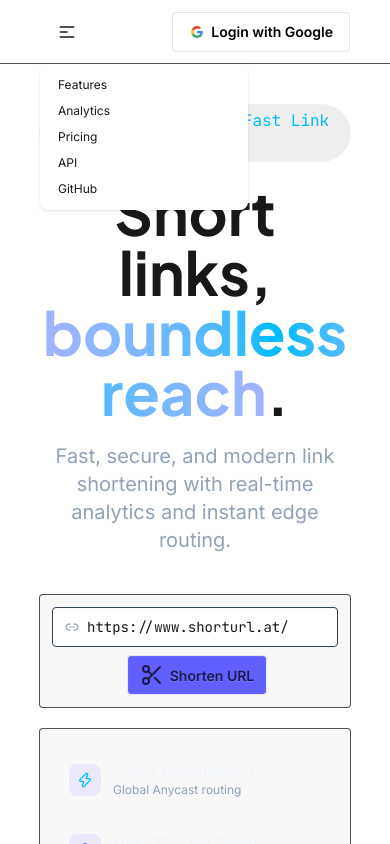
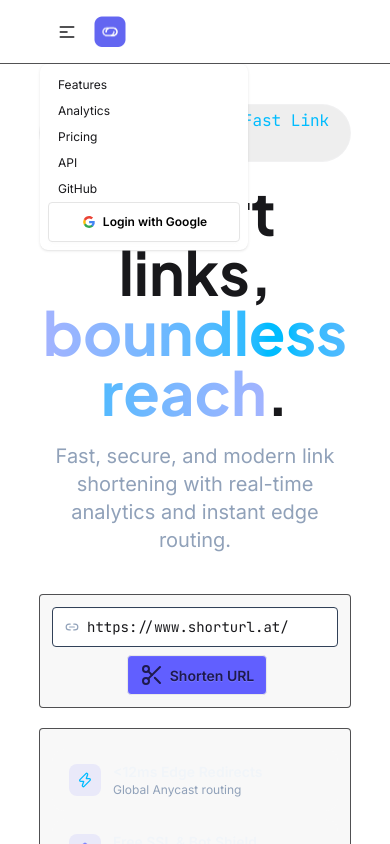
Before and after one commit to justinpaulosolo/isekai, a React (Vite) app in the folder frontend/: page / in a window 390 px wide. Both pictures are taken after a click on the button 67 px from the left and 31 px from the top of the page. Shown: the top 844 px of the page. Built offline with nearby package versions, Linux system fonts and the light colour scheme; no server answers.

Commit message:
Refactored google sign in btn to its own component

```diff
--- /dev/null
+++ b/frontend/src/components/layout/google-signin.tsx
@@ -0,0 +1,42 @@
+interface GoogleSignInBtnProps {
+  login: () => void;
+  className?: string;
+}
+
+export function GoogleSignInBtn({ login, className }: GoogleSignInBtnProps) {
+  return (
+    <button
+      onClick={() => login()}
+      className={`btn bg-white text-black border-[#e5e5e5] ${className}`}
+    >
+      <svg
+        aria-label="Google logo"
+        width="16"
+        height="16"
+        xmlns="http://www.w3.org/2000/svg"
+        viewBox="0 0 512 512"
+      >
+        <g>
+          <path d="m0 0H512V512H0" fill="#fff"></path>
+          <path
+            fill="#34a853"
+            d="M153 292c30 82 118 95 171 60h62v48A192 192 0 0190 341"
+          ></path>
+          <path
+            fill="#4285f4"
+            d="m386 400a140 175 0 0053-179H260v74h102q-7 37-38 57"
+          ></path>
+          <path
+            fill="#fbbc02"
+            d="m90 341a208 200 0 010-171l63 49q-12 37 0 73"
+          ></path>
+          <path
+            fill="#ea4335"
+            d="m153 219c22-69 116-109 179-50l55-54c-78-75-230-72-297 55"
+          ></path>
+        </g>
+      </svg>
+      Login with Google
+    </button>
+  );
+}
--- a/frontend/src/components/layout/navbar.tsx
+++ b/frontend/src/components/layout/navbar.tsx
@@ -2,9 +2,11 @@ import { Link } from '@tanstack/react-router';
 
 import logo from '../../assets/screen.png';
 import { useAuth } from '../../lib/auth.ts';
+import { GoogleSignInBtn } from './google-signin.tsx';
 
 export function Navbar() {
   const { user, isLoading, login, logout } = useAuth();
+
   return (
     <div className="navbar relative z-50 bg-base-100 backdrop-blur-md backdrop-filter border-b border-zinc-800/80 px-10">
       <div className="navbar-start">
@@ -50,12 +52,16 @@ export function Navbar() {
             <li>
               <a>GitHub</a>
             </li>
+
+            <li>
+              <GoogleSignInBtn login={login} />
+            </li>
           </ul>
         </div>
 
         <Link
           to="/"
-          className="hidden lg:flex text-xl items-center text-white whitespace-nowrap me-3"
+          className="flex text-xl items-center text-white whitespace-nowrap me-3"
         >
           <img src={logo} alt="" className="w-8 me-1" />
           SnapLink
@@ -137,39 +143,7 @@ export function Navbar() {
             </div>
           </div>
         ) : (
-          <button
-            onClick={() => login()}
-            className="btn bg-white text-black border-[#e5e5e5]"
-          >
-            <svg
-              aria-label="Google logo"
-              width="16"
-              height="16"
-              xmlns="http://www.w3.org/2000/svg"
-              viewBox="0 0 512 512"
-            >
-              <g>
-                <path d="m0 0H512V512H0" fill="#fff"></path>
-                <path
-                  fill="#34a853"
-                  d="M153 292c30 82 118 95 171 60h62v48A192 192 0 0190 341"
-                ></path>
-                <path
-                  fill="#4285f4"
-                  d="m386 400a140 175 0 0053-179H260v74h102q-7 37-38 57"
-                ></path>
-                <path
-                  fill="#fbbc02"
-                  d="m90 341a208 200 0 010-171l63 49q-12 37 0 73"
-                ></path>
-                <path
-                  fill="#ea4335"
-                  d="m153 219c22-69 116-109 179-50l55-54c-78-75-230-72-297 55"
-                ></path>
-              </g>
-            </svg>
-            Login with Google
-          </button>
+          <GoogleSignInBtn login={login} className="hidden lg:flex" />
         )}
       </div>
     </div>
```
